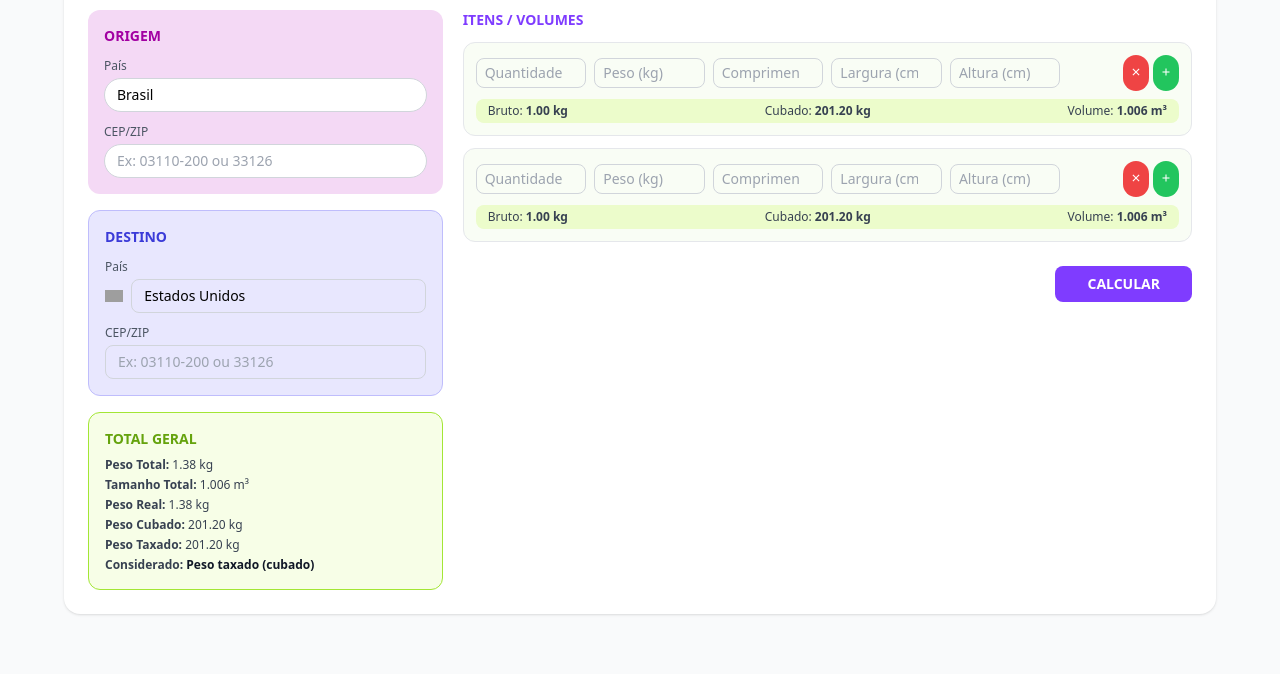
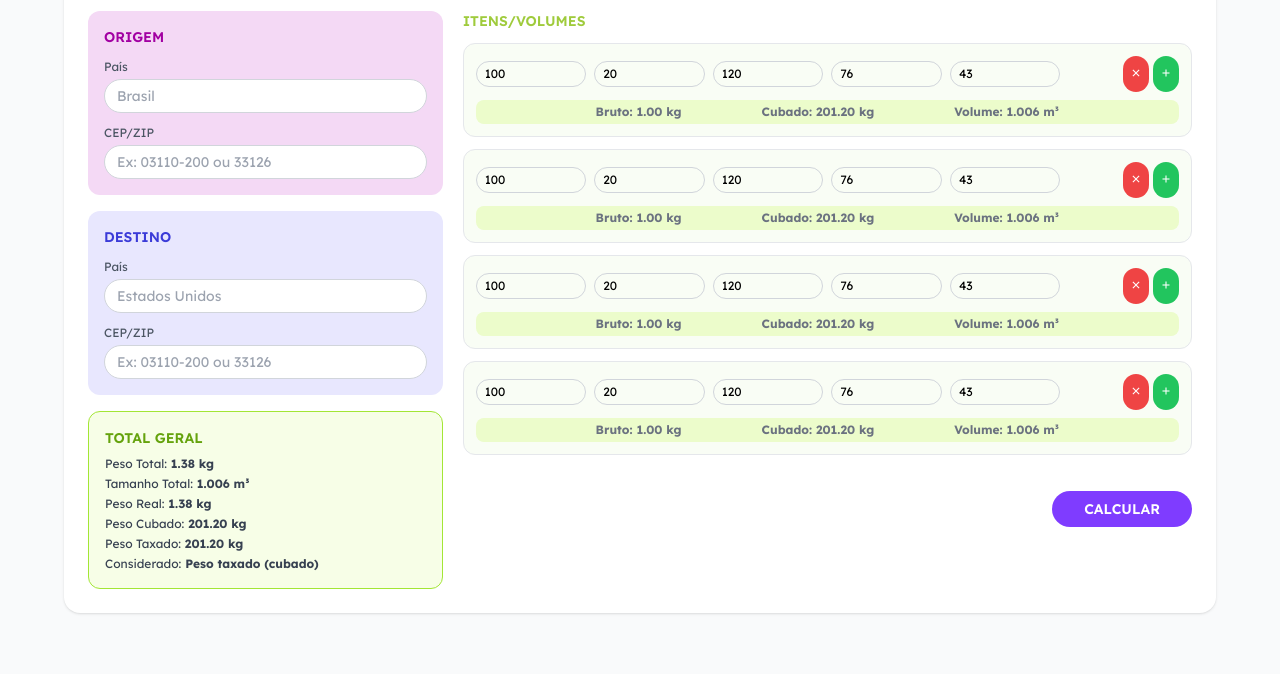
Before and after one commit to BoTIsMissing/beemovePessoal, a website built with Vite: page index.html in a window 1280 px wide. Shown: the part 126-800 px from the top of the page. Built offline with nearby package versions, Linux system fonts and the light colour scheme; grey boxes are pictures that could not be loaded.

Commit message:
dia 3: pagina 3 né bbs

```diff
--- a/index.html
+++ b/index.html
@@ -9,9 +9,16 @@
     <link rel="stylesheet"
         href="https://fonts.googleapis.com/css2?family=Material+Symbols+Outlined:opsz,wght,FILL,GRAD@20..48,100..700,0..1,0" />
     <link rel="stylesheet" href="./src/style.css">
+    <style>
+        @import url('https://fonts.googleapis.com/css2?family=Lexend:wght@400;500;600;700&display=swap');
+
+        .lexend {
+            font-family: 'Lexend', sans-serif;
+        }
+    </style>
 </head>
 
-<body class="bg-gray-50 flex justify-center items-center min-h-screen">
+<body class="bg-gray-50 flex justify-center items-center min-h-screen lexend">
 
     <div class="bg-white w-[95%] max-w-6xl rounded-2xl shadow p-6">
         <h2 class="text-gray-800 font-semibold text-lg mb-6">NOVA COTAÇÃO</h2>
@@ -25,40 +32,39 @@
                     <h3 class="text-[#a200a2] font-semibold mb-3 text-sm uppercase">Origem</h3>
                     <label class="block text-xs text-gray-600 mb-1">País</label>
                     <div class="flex items-center gap-2 mb-3">
-                        <input type="text" value="Brasil"
-                            class="border border-gray-300 rounded-[20px] px-3 py-1.5 text-sm w-full bg-white" />
+                        <input type="text" placeholder="Brasil"
+                            class="border border-gray-300 rounded-full px-3 py-1.5 text-sm w-full bg-white" />
                     </div>
 
                     <label class="block text-xs text-gray-600 mb-1">CEP/ZIP</label>
                     <input type="text" placeholder="Ex: 03110-200 ou 33126"
-                        class="border border-gray-300 rounded-[20px] px-3 py-1.5 text-sm w-full bg-white" />
+                        class="border border-gray-300 rounded-full px-3 py-1.5 text-sm w-full bg-white" />
                 </div>
 
                 <!-- Destino -->
-                <div class="bg-[#e8e7fe] border border-[#bfbdfc] rounded-xl p-4">
+                <div class="bg-[#e8e7fe] rounded-xl p-4">
                     <h3 class="text-[#3b3bd8] font-semibold mb-3 text-sm uppercase">Destino</h3>
                     <label class="block text-xs text-gray-600 mb-1">País</label>
                     <div class="flex items-center gap-2 mb-3">
-                        <img src="https://flagcdn.com/w20/us.png" class="w-5 h-3" alt="US">
-                        <input type="text" value="Estados Unidos"
-                            class="border border-gray-300 rounded-lg px-3 py-1.5 text-sm w-full" />
+                        <input type="text" placeholder="Estados Unidos"
+                            class="border border-gray-300 rounded-full px-3 py-1.5 text-sm w-full bg-white" />
                     </div>
 
                     <label class="block text-xs text-gray-600 mb-1">CEP/ZIP</label>
                     <input type="text" placeholder="Ex: 03110-200 ou 33126"
-                        class="border border-gray-300 rounded-lg px-3 py-1.5 text-sm w-full" />
+                        class="border border-gray-300 rounded-full px-3 py-1.5 text-sm w-full bg-white" />
                 </div>
 
                 <!-- Total Geral -->
                 <div class="border border-lime-400 bg-lime-50 rounded-xl p-4">
                     <h3 class="text-lime-600 font-semibold mb-2 text-sm uppercase">Total Geral</h3>
                     <ul class="text-xs text-gray-700 space-y-1">
-                        <li><b>Peso Total:</b> 1.38 kg</li>
-                        <li><b>Tamanho Total:</b> 1.006 m³</li>
-                        <li><b>Peso Real:</b> 1.38 kg</li>
-                        <li><b>Peso Cubado:</b> 201.20 kg</li>
-                        <li><b>Peso Taxado:</b> 201.20 kg</li>
-                        <li><b>Considerado:</b> <span class="font-semibold text-gray-900">Peso taxado (cubado)</span>
+                        <li>Peso Total:<b> 1.38 kg</b></li>
+                        <li>Tamanho Total:<b> 1.006 m³</b></li>
+                        <li>Peso Real:<b> 1.38 kg</b></li>
+                        <li>Peso Cubado:<b> 201.20 kg</b></li>
+                        <li>Peso Taxado:<b> 201.20 kg</b></li>
+                        <li>Considerado:<b> Peso taxado (cubado)</b>
                         </li>
                     </ul>
                 </div>
@@ -66,22 +72,22 @@
 
             <!-- Lado direito -->
             <div class="col-span-12 md:col-span-8">
-                <h3 class="text-[#7f3cff] font-semibold mb-3 text-sm uppercase">Itens / Volumes</h3>
+                <h3 class="text-[#9fcb3c] font-semibold mb-3 text-sm uppercase">Itens/Volumes</h3>
 
                 <div class="flex flex-col gap-3">
                     <!-- Item -->
                     <div class="bg-[#f9fdf5] border border-gray-200 rounded-xl p-3">
                         <div class="grid grid-cols-12 gap-2 items-center">
-                            <input type="number" placeholder="Quantidade"
-                                class="col-span-2 border border-gray-300 rounded-lg px-2 py-1 text-sm" />
-                            <input type="number" placeholder="Peso (kg)"
-                                class="col-span-2 border border-gray-300 rounded-lg px-2 py-1 text-sm" />
-                            <input type="number" placeholder="Comprimento (cm)"
-                                class="col-span-2 border border-gray-300 rounded-lg px-2 py-1 text-sm" />
-                            <input type="number" placeholder="Largura (cm)"
-                                class="col-span-2 border border-gray-300 rounded-lg px-2 py-1 text-sm" />
-                            <input type="number" placeholder="Altura (cm)"
-                                class="col-span-2 border border-gray-300 rounded-lg px-2 py-1 text-sm" />
+                            <input type="number" value="100"
+                                class="col-span-2 border border-gray-300 rounded-full px-2 py-1 text-xs" />
+                            <input type="number" value="20"
+                                class="col-span-2 border border-gray-300 rounded-full px-2 py-1 text-xs" />
+                            <input type="number" value="120"
+                                class="col-span-2 border border-gray-300 rounded-full px-2 py-1 text-xs" />
+                            <input type="number" value="76"
+                                class="col-span-2 border border-gray-300 rounded-full px-2 py-1 text-xs" />
+                            <input type="number" value="43"
+                                class="col-span-2 border border-gray-300 rounded-full px-2 py-1 text-xs" />
 
                             <div class="col-span-2 flex justify-end gap-1">
                                 <button class="bg-red-500 hover:bg-red-600 text-white rounded-full p-1.5">
@@ -93,26 +99,26 @@
                             </div>
                         </div>
 
-                        <div class="flex justify-between text-xs text-gray-700 bg-lime-100 rounded-lg px-3 py-1 mt-2">
-                            <span>Bruto: <b>1.00 kg</b></span>
-                            <span>Cubado: <b>201.20 kg</b></span>
-                            <span>Volume: <b>1.006 m³</b></span>
+                        <div
+                            class="flex justify-center gap-20 text-xs text-gray-500 bg-lime-100 rounded-lg px-3 py-1 mt-2">
+                            <span><b>Bruto: 1.00 kg</b></span>
+                            <span><b>Cubado: 201.20 kg</b></span>
+                            <span><b>Volume: 1.006 m³</b></span>
                         </div>
                     </div>
 
-                    <!-- Copie este bloco para mais itens -->
                     <div class="bg-[#f9fdf5] border border-gray-200 rounded-xl p-3">
                         <div class="grid grid-cols-12 gap-2 items-center">
-                            <input type="number" placeholder="Quantidade"
-                                class="col-span-2 border border-gray-300 rounded-lg px-2 py-1 text-sm" />
-                            <input type="number" placeholder="Peso (kg)"
-                                class="col-span-2 border border-gray-300 rounded-lg px-2 py-1 text-sm" />
-                            <input type="number" placeholder="Comprimento (cm)"
-                                class="col-span-2 border border-gray-300 rounded-lg px-2 py-1 text-sm" />
-                            <input type="number" placeholder="Largura (cm)"
-                                class="col-span-2 border border-gray-300 rounded-lg px-2 py-1 text-sm" />
-                            <input type="number" placeholder="Altura (cm)"
-                                class="col-span-2 border border-gray-300 rounded-lg px-2 py-1 text-sm" />
+                            <input type="number" value="100"
+                                class="col-span-2 border border-gray-300 rounded-full px-2 py-1 text-xs" />
+                            <input type="number" value="20"
+                                class="col-span-2 border border-gray-300 rounded-full px-2 py-1 text-xs" />
+                            <input type="number" value="120"
+                                class="col-span-2 border border-gray-300 rounded-full px-2 py-1 text-xs" />
+                            <input type="number" value="76"
+                                class="col-span-2 border border-gray-300 rounded-full px-2 py-1 text-xs" />
+                            <input type="number" value="43"
+                                class="col-span-2 border border-gray-300 rounded-full px-2 py-1 text-xs" />
 
                             <div class="col-span-2 flex justify-end gap-1">
                                 <button class="bg-red-500 hover:bg-red-600 text-white rounded-full p-1.5">
@@ -124,18 +130,82 @@
                             </div>
                         </div>
 
-                        <div class="flex justify-between text-xs text-gray-700 bg-lime-100 rounded-lg px-3 py-1 mt-2">
-                            <span>Bruto: <b>1.00 kg</b></span>
-                            <span>Cubado: <b>201.20 kg</b></span>
-                            <span>Volume: <b>1.006 m³</b></span>
+                        <div
+                            class="flex justify-center gap-20 text-xs text-gray-500 bg-lime-100 rounded-lg px-3 py-1 mt-2">
+                            <span><b>Bruto: 1.00 kg</b></span>
+                            <span><b>Cubado: 201.20 kg</b></span>
+                            <span><b>Volume: 1.006 m³</b></span>
                         </div>
                     </div>
+
+                    <div class="bg-[#f9fdf5] border border-gray-200 rounded-xl p-3">
+                        <div class="grid grid-cols-12 gap-2 items-center">
+                            <input type="number" value="100"
+                                class="col-span-2 border border-gray-300 rounded-full px-2 py-1 text-xs" />
+                            <input type="number" value="20"
+                                class="col-span-2 border border-gray-300 rounded-full px-2 py-1 text-xs" />
+                            <input type="number" value="120"
+                                class="col-span-2 border border-gray-300 rounded-full px-2 py-1 text-xs" />
+                            <input type="number" value="76"
+                                class="col-span-2 border border-gray-300 rounded-full px-2 py-1 text-xs" />
+                            <input type="number" value="43"
+                                class="col-span-2 border border-gray-300 rounded-full px-2 py-1 text-xs" />
+
+                            <div class="col-span-2 flex justify-end gap-1">
+                                <button class="bg-red-500 hover:bg-red-600 text-white rounded-full p-1.5">
+                                    <span class="material-symbols-outlined text-sm">close</span>
+                                </button>
+                                <button class="bg-green-500 hover:bg-green-600 text-white rounded-full p-1.5">
+                                    <span class="material-symbols-outlined text-sm">add</span>
+                                </button>
                             </div>
+                        </div>
+
+                        <div
+                            class="flex justify-center gap-20 text-xs text-gray-500 bg-lime-100 rounded-lg px-3 py-1 mt-2">
+                            <span><b>Bruto: 1.00 kg</b></span>
+                            <span><b>Cubado: 201.20 kg</b></span>
+                            <span><b>Volume: 1.006 m³</b></span>
+                        </div>
+                    </div>
+
+                    <div class="bg-[#f9fdf5] border border-gray-200 rounded-xl p-3">
+                        <div class="grid grid-cols-12 gap-2 items-center">
+                            <input type="number" value="100"
+                                class="col-span-2 border border-gray-300 rounded-full px-2 py-1 text-xs" />
+                            <input type="number" value="20"
+                                class="col-span-2 border border-gray-300 rounded-full px-2 py-1 text-xs" />
+                            <input type="number" value="120"
+                                class="col-span-2 border border-gray-300 rounded-full px-2 py-1 text-xs" />
+                            <input type="number" value="76"
+                                class="col-span-2 border border-gray-300 rounded-full px-2 py-1 text-xs" />
+                            <input type="number" value="43"
+                                class="col-span-2 border border-gray-300 rounded-full px-2 py-1 text-xs" />
+
+                            <div class="col-span-2 flex justify-end gap-1">
+                                <button class="bg-red-500 hover:bg-red-600 text-white rounded-full p-1.5">
+                                    <span class="material-symbols-outlined text-sm">close</span>
+                                </button>
+                                <button class="bg-green-500 hover:bg-green-600 text-white rounded-full p-1.5">
+                                    <span class="material-symbols-outlined text-sm">add</span>
+                                </button>
+                            </div>
+                        </div>
+
+                        <div
+                            class="flex justify-center gap-20 text-xs text-gray-500 bg-lime-100 rounded-lg px-3 py-1 mt-2">
+                            <span><b>Bruto: 1.00 kg</b></span>
+                            <span><b>Cubado: 201.20 kg</b></span>
+                            <span><b>Volume: 1.006 m³</b></span>
+                        </div>
+                    </div>
+
+
 
                     <!-- Botão Calcular -->
                     <div class="flex justify-end mt-6">
                         <button
-                        class="bg-[#7f3cff] hover:bg-[#692dd9] text-white font-semibold text-sm px-8 py-2 rounded-lg">
+                            class="bg-[#7f3cff] hover:bg-[#692dd9] text-white font-semibold text-sm px-8 py-2 rounded-full">
                             CALCULAR
                         </button>
                     </div>
```
Lines whose indentation alone changed are shown as unchanged.
